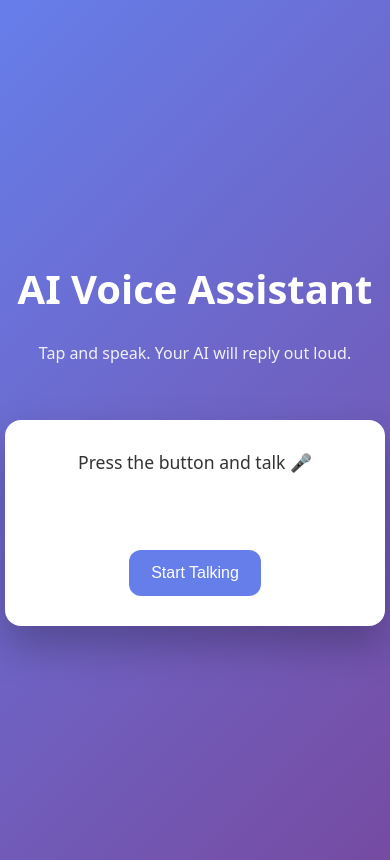
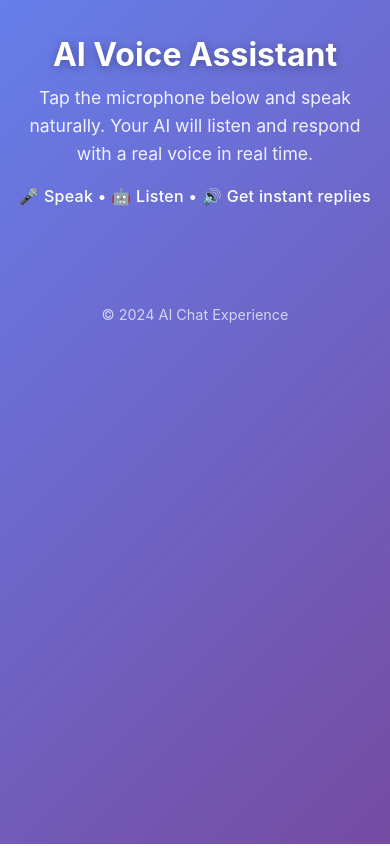
Before and after one commit to papcode/vercelCheck, a plain HTML site: page index.html in a window 390 px wide. Drawn offline with Linux system fonts and the light colour scheme; a script that the page names is missing.

Commit message:
aibitonCheck2

```diff
--- a/index.html
+++ b/index.html
@@ -4,127 +4,135 @@
 <head>
     <meta charset="UTF-8">
     <meta name="viewport" content="width=device-width, initial-scale=1">
-    <title>AI Voice Assistant</title>
+    <title>AI Chat Assistant</title>
 
     <style>
-        body {
-            font-family: system-ui, sans-serif;
-            background: linear-gradient(135deg, #667eea, #764ba2);
-            min-height: 100vh;
-            color: white;
-            display: flex;
-            flex-direction: column;
-            align-items: center;
-            justify-content: center;
-            text-align: center;
+        * {
+            margin: 0;
+            padding: 0;
+            box-sizing: border-box;
         }
 
-        h1 {
-            font-size: 2.5rem;
-            margin-bottom: 10px;
+        body {
+            font-family: -apple-system, BlinkMacSystemFont, 'Segoe UI', Roboto, sans-serif;
+            background: linear-gradient(135deg, #667eea 0%, #764ba2 100%);
+            min-height: 100vh;
+            padding: 20px;
         }
 
-        p {
-            opacity: .9
+        .header {
+            text-align: center;
+            color: white;
+            margin-bottom: 40px;
+            padding-top: 40px;
         }
 
-        .bot {
-            background: white;
-            color: #333;
-            padding: 30px;
-            border-radius: 16px;
-            width: 320px;
-            box-shadow: 0 20px 40px rgba(0, 0, 0, .25);
-            margin-top: 40px;
+        .header h1 {
+            font-size: 2.5rem;
+            font-weight: 700;
+            margin-bottom: 10px;
+            text-shadow: 0 2px 10px rgba(0, 0, 0, 0.3);
         }
 
-        #output {
-            min-height: 80px;
-            margin-bottom: 20px;
+        .header p {
             font-size: 1.1rem;
+            opacity: 0.9;
+            max-width: 600px;
+            margin: 0 auto;
+            line-height: 1.6;
         }
 
-        button {
-            background: #667eea;
-            color: white;
-            border: none;
-            padding: 14px 22px;
-            border-radius: 12px;
-            font-size: 1rem;
-            cursor: pointer;
-            transition: .2s;
+        .widget-area {
+            display: flex;
+            justify-content: center;
+            margin: 60px 0;
         }
 
-        button:hover {
-            opacity: .85
+        .footer {
+            text-align: center;
+            color: rgba(255, 255, 255, 0.7);
+            margin-top: 60px;
+            font-size: 0.9rem;
+        }
+        /* Hide ElevenLabs branding */
+
+        elevenlabs-convai p:has(span:contains("Powered by ElevenLabs")),
+        elevenlabs-convai p:has(a[href*="elevenlabs.io"]) {
+            display: none !important;
         }
 
-        .listening {
-            background: #e53e3e
+        elevenlabs-convai p {
+            display: none !important;
+        }
+
+        elevenlabs-convai div[class*="overlay"] p {
+            display: none !important;
+        }
+
+        elevenlabs-convai .whitespace-nowrap {
+            display: none !important;
+        }
+
+        @media (max-width: 768px) {
+            .header h1 {
+                font-size: 2rem;
+            }
+            body {
+                padding: 15px;
+            }
+            .header {
+                padding-top: 20px;
+                margin-bottom: 30px;
+            }
+            .widget-area {
+                margin: 40px 0;
+            }
+        }
+
+        .voice-hint {
+            margin-top: 18px;
+            font-size: 1rem;
+            font-weight: 500;
+            letter-spacing: 0.3px;
+            animation: pulse 2s infinite;
+        }
+
+        @keyframes pulse {
+            0% {
+                opacity: 0.6;
+            }
+            50% {
+                opacity: 1;
+            }
+            100% {
+                opacity: 0.6;
+            }
         }
     </style>
 </head>
 
 <body>
+    <div class="header">
+        <h1>AI Voice Assistant</h1>
+        <p>
+            Tap the microphone below and speak naturally. Your AI will listen and respond with a real voice in real time.
+        </p>
 
-    <h1>AI Voice Assistant</h1>
-    <p>Tap and speak. Your AI will reply out loud.</p>
-
-    <div class="bot">
-        <div id="output">Press the button and talk 🎤</div>
-        <button id="talkBtn">Start Talking</button>
+        <div class="voice-hint">
+            🎤 Speak • 🤖 Listen • 🔊 Get instant replies
+        </div>
     </div>
 
-    <script>
-        const btn = document.getElementById("talkBtn")
-        const output = document.getElementById("output")
 
-        const SpeechRecognition = window.SpeechRecognition || window.webkitSpeechRecognition
-        const recognition = new SpeechRecognition()
+    <div class="widget-area">
+        <elevenlabs-convai agent-id="agent_5901khk9wtrpecatz20pcwvrqr3d"></elevenlabs-convai>
+    </div>
 
-        recognition.lang = "en-US"
-        recognition.continuous = false
+    <div class="footer">
+        <p>&copy; 2024 AI Chat Experience</p>
+    </div>
 
-        btn.onclick = () => {
-            recognition.start()
-            btn.textContent = "Listening..."
-            btn.classList.add("listening")
-        }
-
-        recognition.onresult = async(event) => {
-            const userText = event.results[0][0].transcript
-            output.textContent = "You: " + userText
-
-            // Simple AI reply (replace with API later)
-            const reply = generateReply(userText)
-
-            speak(reply)
-            output.textContent = "AI: " + reply
-        }
-
-        recognition.onend = () => {
-            btn.textContent = "Start Talking"
-            btn.classList.remove("listening")
-        }
-
-        function speak(text) {
-            const msg = new SpeechSynthesisUtterance(text)
-            msg.rate = 1
-            msg.pitch = 1
-            speechSynthesis.speak(msg)
-        }
-
-        function generateReply(text) {
-            text = text.toLowerCase()
-
-            if (text.includes("hello")) return "Hello! How can I help you today?"
-            if (text.includes("help")) return "Sure! Tell me what you need help with."
-            if (text.includes("time")) return "The current time is " + new Date().toLocaleTimeString()
-
-            return "That sounds interesting. Tell me more!"
-        }
-    </script>
-
+    <script src="https://unpkg.com/@elevenlabs/convai-widget-embed" async></script>
 </body>
 
 </html>
```
